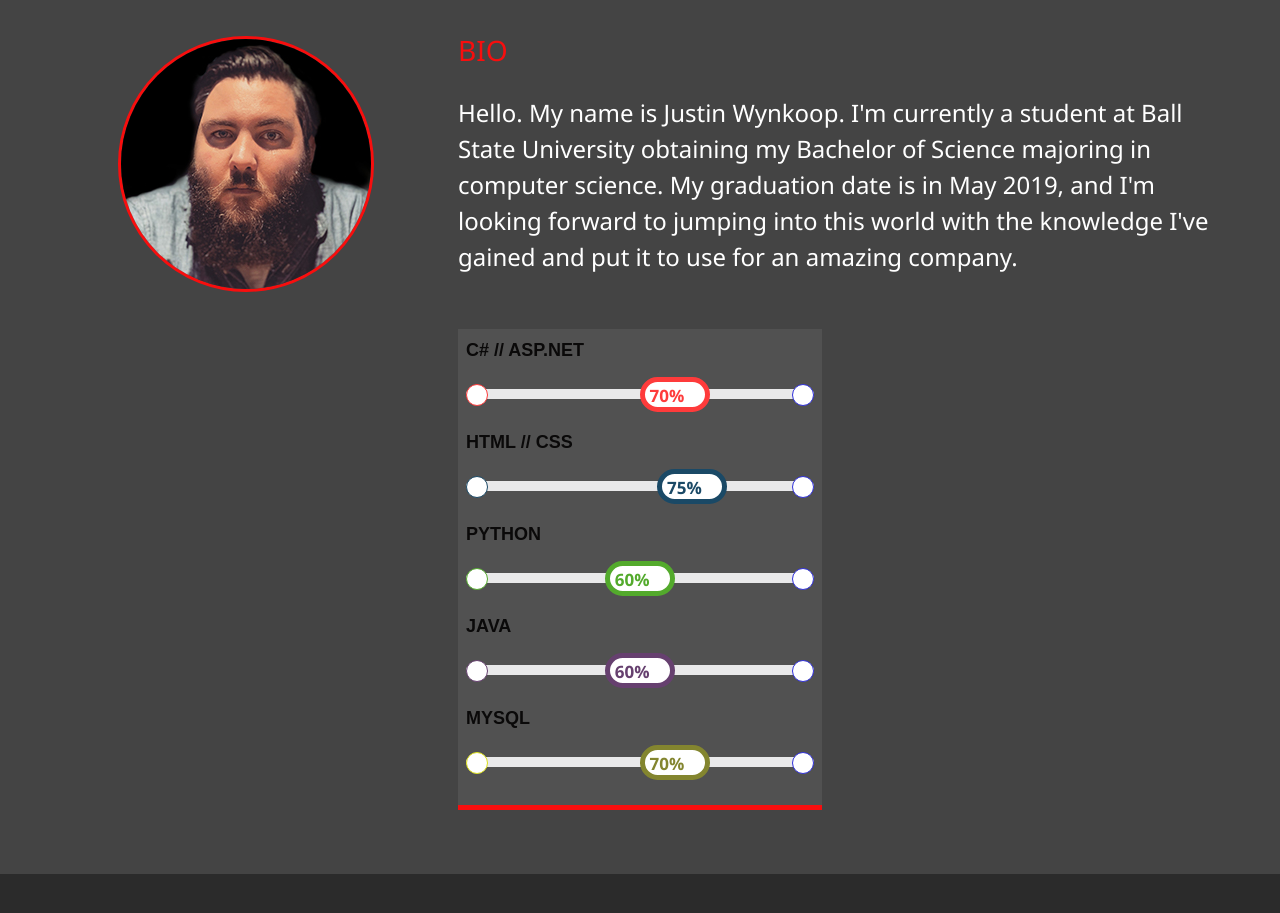
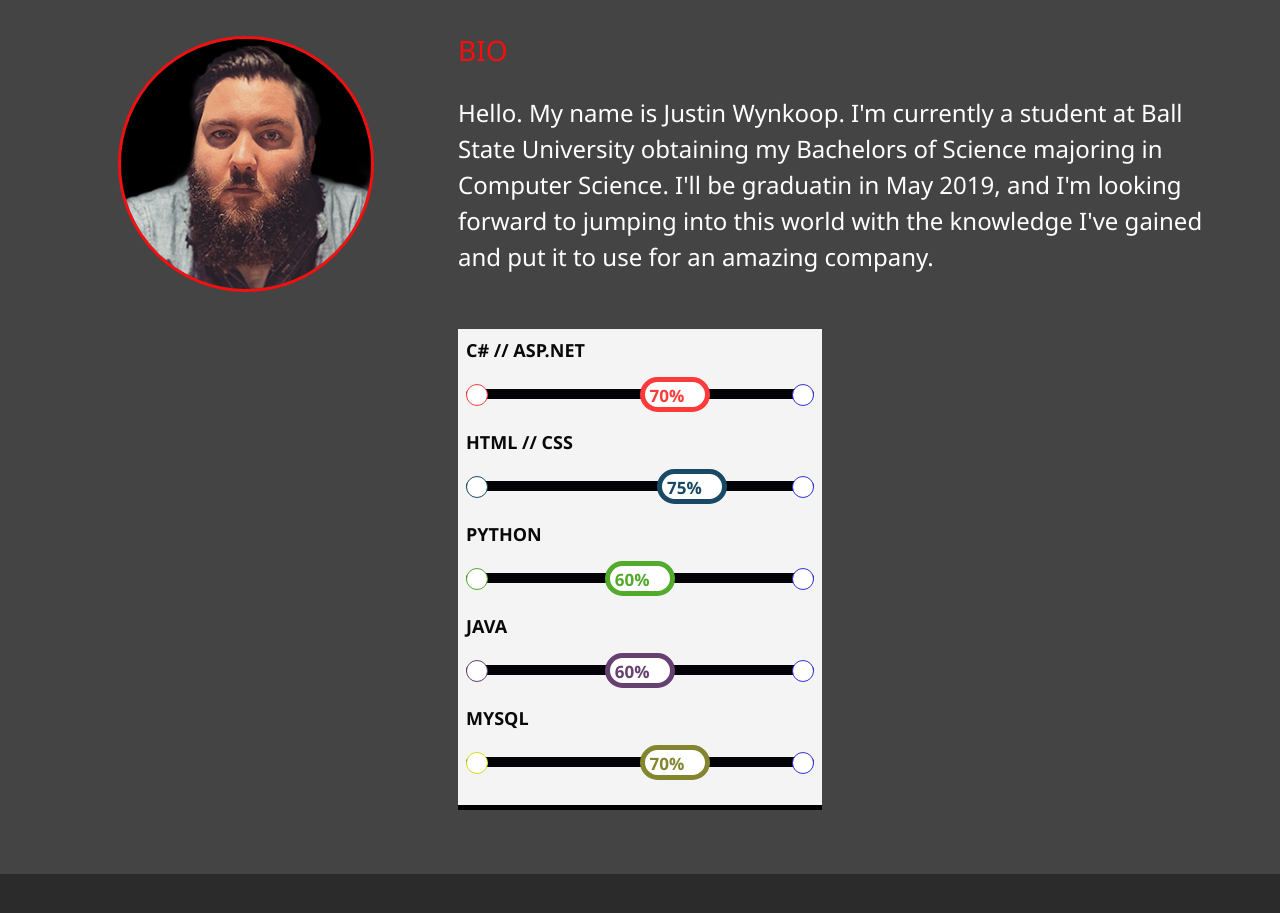
Before and after one commit to justinxwynkoop/justinxwynkoop.github.io, a website: page about.html in a window 1280 px wide. Shown: the part 253-1166 px from the top of the page. Drawn offline with Linux system fonts and the light colour scheme.

Commit message:
Changed background color of slides.

```diff
--- a/about.html
+++ b/about.html
@@ -63,8 +63,8 @@
 
       <div class="bio">
         <h3 class="text-secondary">BIO</h3>
-        <p>Hello. My name is Justin Wynkoop. I'm currently a student at Ball State University obtaining my Bachelor of
-          Science majoring in computer science. My graduation date is in May 2019, and I'm looking forward to jumping
+        <p>Hello. My name is Justin Wynkoop. I'm currently a student at Ball State University obtaining my Bachelors of
+          Science majoring in Computer Science. I'll be graduatin in May 2019, and I'm looking forward to jumping
           into this world with the knowledge I've gained and put it to use for an amazing company.</p>
       </div>
       <div class="job job-2">
--- a/css/main.css
+++ b/css/main.css
@@ -95,9 +95,6 @@
   transform: translate3d(0, 0, 0);
 }
 
-/* .menu .nav-item.current>a {
-  color: #a84b4b;
-} */
 
 .menu .nav-link {
   display: inline-block;
@@ -249,9 +246,9 @@ main#home h1 {
 
 
 .about-info .job {
-  background: #515151;
+  background: #f5f4f4;
   padding: 0.5rem;
-  border-bottom: #f80e0e 5px solid;
+  border-bottom: #000 5px solid;
 }
 
 .projects {
@@ -415,7 +412,7 @@ main#home h1 {
 
 .progress-title {
   font-size: 18px;
-  font-family: sans-serif;
+  font-family: "Segoe UI", Tahoma, Geneva, Verdana, sans-serif;
   font-weight: 700;
   color: #0a0909;
   text-transform: uppercase;
@@ -424,7 +421,7 @@ main#home h1 {
 
 .progress {
   height: 10px;
-  background: #e9e9ea;
+  background: #020207;
   border-radius: 15px;
   margin-bottom: 30px;
   overflow: visible;
```
